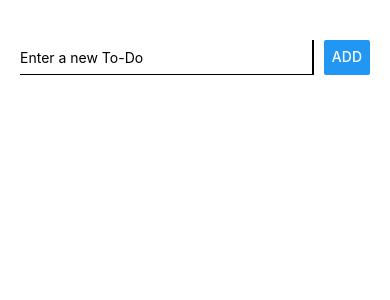
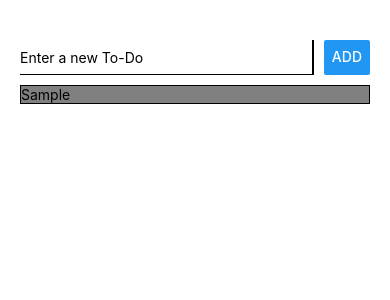
Before and after one commit to Rohit-Bhatt-1/To-Do-List-App, a React Native app: screen / in a window 390 px wide. Both pictures are taken after typing "Sample" into the empty fields and a click on the button "ADD". Shown: the top 300 px of the page. Built offline with nearby package versions, Linux system fonts and the light colour scheme.

Commit message:
showing my todo list

```diff
--- a/App.js
+++ b/App.js
@@ -1,6 +1,13 @@
 import { StatusBar } from "expo-status-bar";
 import React, { useState } from "react";
-import { StyleSheet, Text, View, TextInput, Button } from "react-native";
+import {
+  StyleSheet,
+  Text,
+  View,
+  TextInput,
+  Button,
+  ScrollView,
+} from "react-native";
 
 export default function App() {
   const [newTodo, setNewTodo] = useState("");
@@ -11,8 +18,8 @@ export default function App() {
   };
 
   const addToDo = () => {
-    setMyToDoList((myToDoList) => [...myToDoList, newTodo]);
-    console.log(newTodo);
+    setMyToDoList(() => [...myToDoList, newTodo]);
+    // console.log(myToDoList);
     setNewTodo("");
   };
 
@@ -27,6 +34,13 @@ export default function App() {
         />
         <Button title="Add" onPress={addToDo} />
       </View>
+      <ScrollView style={styles.myList}>
+        {myToDoList.map((myToDo, index) => (
+          <Text style={styles.listItem} key={index}>
+            {myToDo}
+          </Text>
+        ))}
+      </ScrollView>
     </View>
   );
 }
@@ -48,4 +62,13 @@ const styles = StyleSheet.create({
     borderRightWidth: 2,
     alignContent: "space-between",
   },
+  listItem: {
+    borderColor: "black",
+    borderWidth: 1,
+    backgroundColor: "gray",
+    marginBottom: 14,
+  },
+  myList: {
+    paddingTop: 10,
+  },
 });
```
